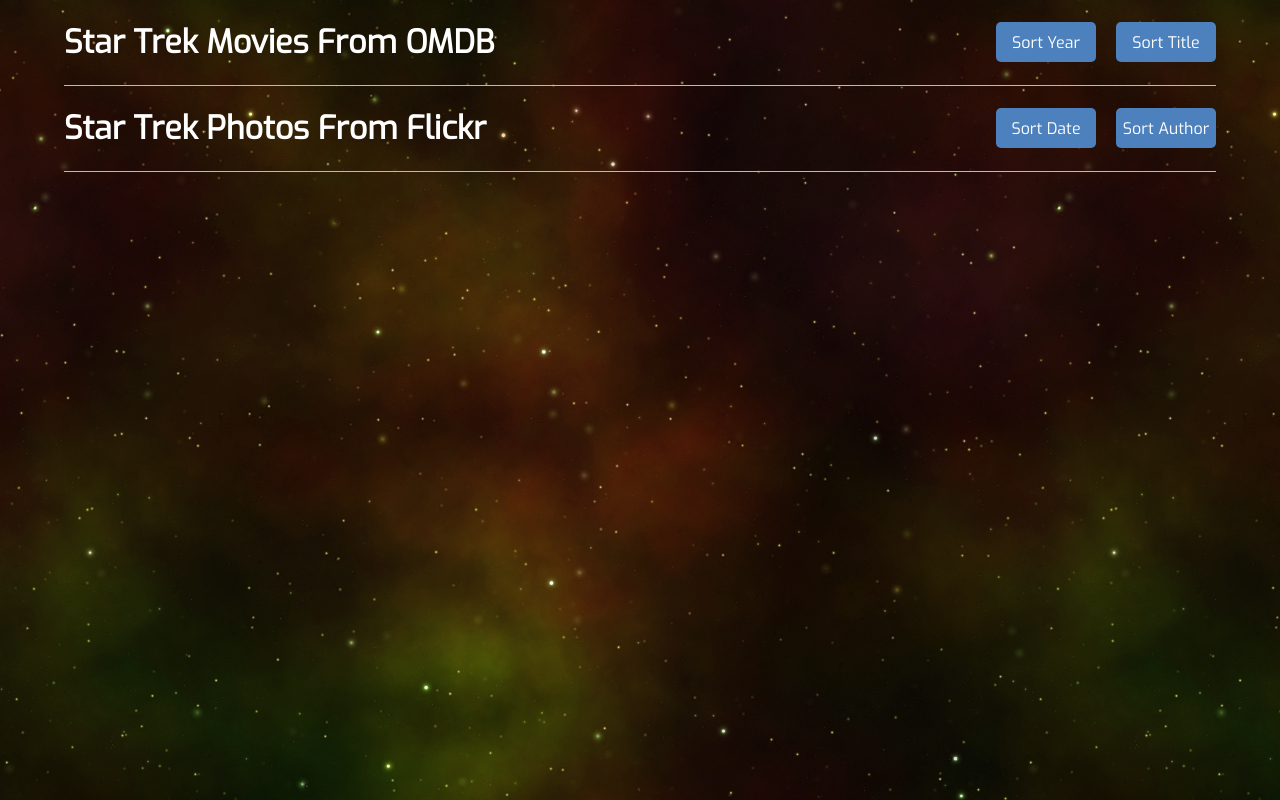
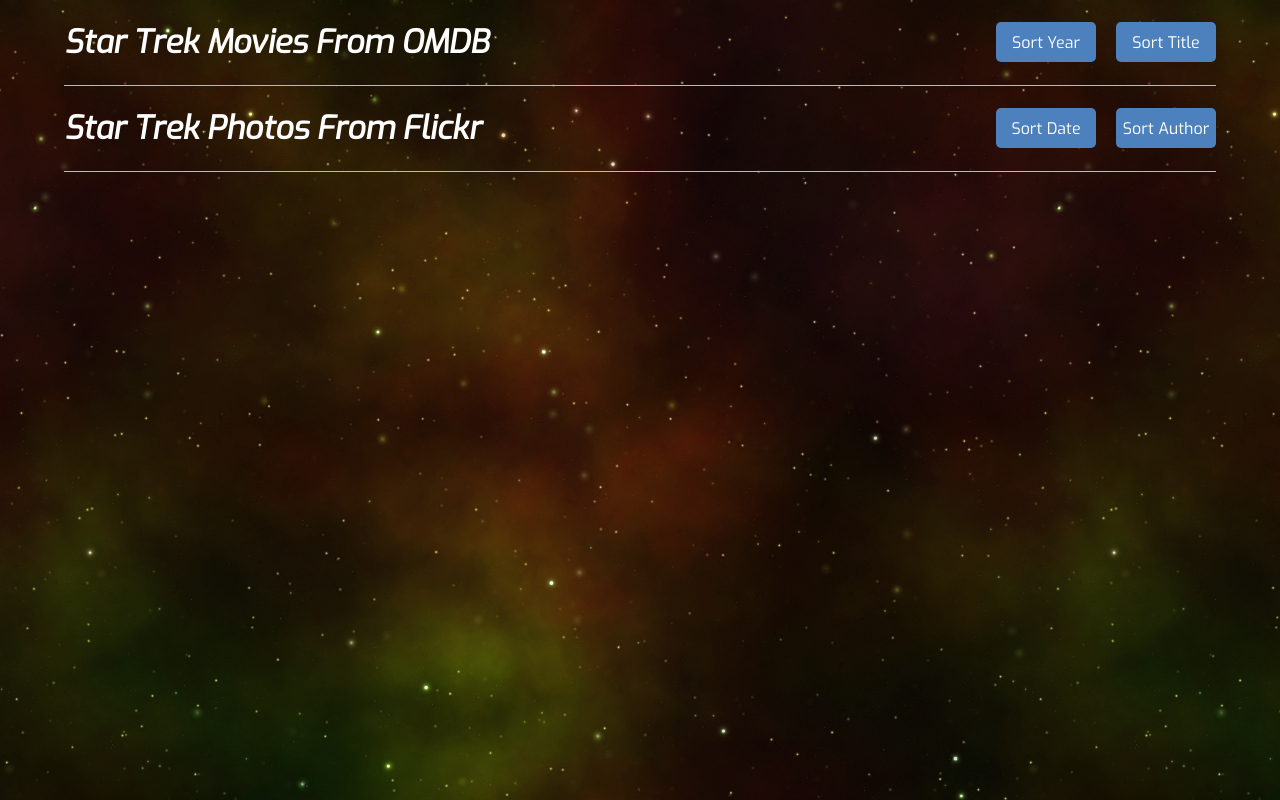
Before and after one commit to megmatty/Project-10-API-Gallery, a plain HTML site: page index.html in a window 1280 px wide. Drawn offline with nearby package versions, Linux system fonts and the light colour scheme; no server answers.

Commit message:
italic font fix

```diff
--- a/css/main.css
+++ b/css/main.css
@@ -5,6 +5,7 @@
 
 body {
 	font-family: 'Exo', sans-serif;
+	font-style: italic;
 	color: white;
 	background: #f5f5f5 url('../img/space.jpg') repeat left top;
 }
--- a/index.html
+++ b/index.html
@@ -5,7 +5,7 @@
 		<meta charset="utf-8" />
 		<meta name="viewport" content="width=device-width, initial-scale=1.0">
 		<title>API Gallery</title>
-		<link href='https://fonts.googleapis.com/css?family=Exo' rel='stylesheet' type='text/css'>
+		<link href='https://fonts.googleapis.com/css?family=Exo:400,400italic' rel='stylesheet' type='text/css'>
 		<link rel="stylesheet" href="https://cdn.linearicons.com/free/1.0.0/icon-font.min.css">
 		<link rel="stylesheet" href="css/normalize.css" type="text/css" media="screen">
 		<link rel="stylesheet" href="css/main.css" type="text/css" media="screen">
```
